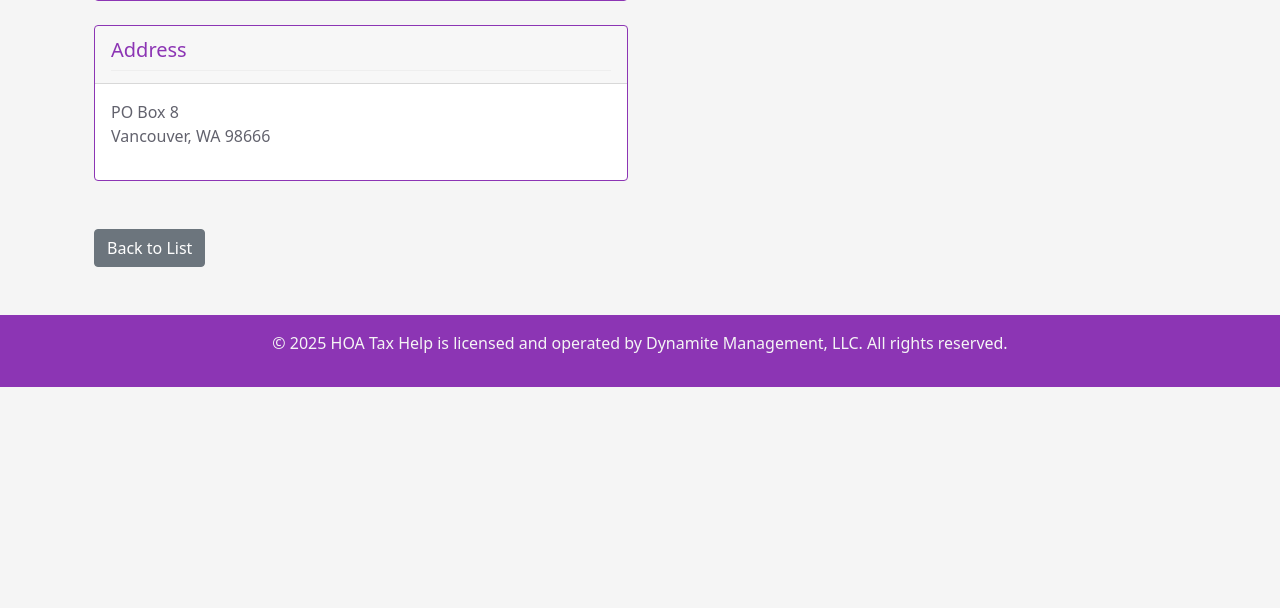
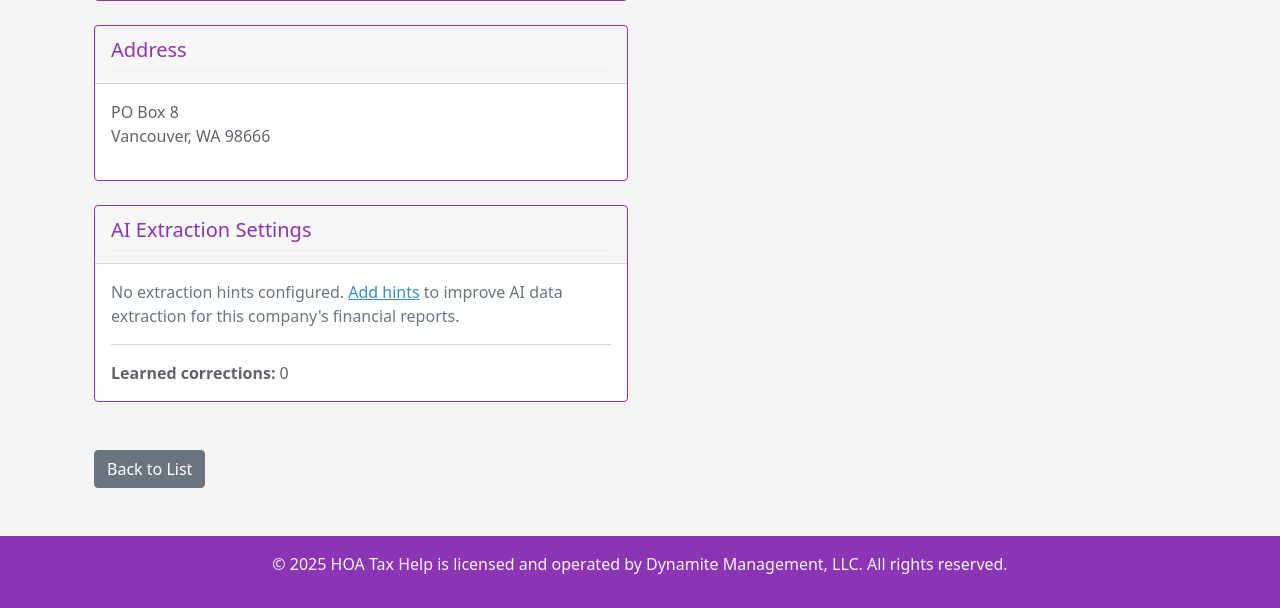
Before and after one commit to dougmclain/dynamite_tax, a Django app: page /management-companies/1/ in a window 1280 px wide. Shown: the part 443-1051 px from the top of the page. Before the commit the page ends 830 px from the top, so only its background shows below. Run offline with Django 4.2, Linux system fonts and the light colour scheme; a user stored in the database is signed in; data comes from the database, SQL or seed files in the repository; data that the repository does not hold is empty; parts of the project's set-up code (start-up, migrations or seed data) failed here and were passed over.

Commit message:
Add per-management-company AI extraction training with correction learning
Adds extraction_hints field to ManagementCompany and ExtractionCorrection
model to store past AI mistakes as training examples. The extraction prompt
now includes company-specific hints and learned corrections. When users
correct AI-extracted values and save, differences are automatically recorded
for future improvement.

Co-Authored-By: Claude Opus 4.6 (1M context) <noreply@anthropic.com>

```diff
--- a/tax_form/forms.py
+++ b/tax_form/forms.py
@@ -240,10 +240,15 @@ class ManagementCompanyForm(forms.ModelForm):
         fields = [
             'name', 'contact_person', 'email', 'phone',
             'address', 'city', 'state', 'zipcode',
-            'notes'
+            'extraction_hints', 'notes'
         ]
         widgets = {
             'notes': forms.Textarea(attrs={'rows': 3, 'class': 'form-control'}),
+            'extraction_hints': forms.Textarea(attrs={
+                'rows': 4,
+                'class': 'form-control',
+                'placeholder': 'e.g., Assessments labeled "Maintenance Fee Income". Reports use Budget/Actual columns — use Actual. Laundry income is under "Other Revenue".'
+            }),
         }
 
     def __init__(self, *args, **kwargs):
--- a/tax_form/models.py
+++ b/tax_form/models.py
@@ -20,6 +20,16 @@ class ManagementCompany(models.Model):
     state = models.CharField(max_length=100, blank=True, null=True)
     zipcode = models.CharField(max_length=20, blank=True, null=True)
     notes = models.TextField(blank=True, null=True)
+    extraction_hints = models.TextField(
+        blank=True,
+        default='',
+        help_text=(
+            "Hints for AI financial data extraction. Describe how this company formats "
+            "their financial reports, e.g.: 'Assessments are labeled Maintenance Fee Income. "
+            "Laundry income is under Other Revenue. Reports have Budget/Actual/Variance columns "
+            "— use the Actual column.'"
+        )
+    )
 
     class Meta:
         verbose_name = "Management Company"
@@ -678,7 +688,33 @@ class AssociationFilingStatus(models.Model):
         return f"{self.association.association_name} - {self.tax_year}: {status}, {invoice_status}"
 
 
-# Update tax_form/models.py to add the ManagementCompany model
-# and update the Association model
+class ExtractionCorrection(models.Model):
+    management_company = models.ForeignKey(
+        'ManagementCompany',
+        on_delete=models.CASCADE,
+        related_name='extraction_corrections'
+    )
+    field_name = models.CharField(max_length=100, help_text="The form field that was corrected")
+    ai_value = models.CharField(max_length=255, help_text="The value AI originally extracted")
+    corrected_value = models.CharField(max_length=255, help_text="The value the user corrected it to")
+    source_label = models.CharField(
+        max_length=255,
+        blank=True,
+        default='',
+        help_text="The label/line item name from the PDF that was misinterpreted (optional)"
+    )
+    notes = models.TextField(
+        blank=True,
+        default='',
+        help_text="Optional notes explaining the correction"
+    )
+    tax_year = models.IntegerField(help_text="Tax year of the financial data")
+    created_at = models.DateTimeField(auto_now_add=True)
 
-# Add this new model class
+    class Meta:
+        ordering = ['-created_at']
+        verbose_name = "Extraction Correction"
+        verbose_name_plural = "Extraction Corrections"
+
+    def __str__(self):
+        return f"{self.management_company.name}: {self.field_name} ({self.ai_value} -> {self.corrected_value})"
--- a/tax_form/templates/tax_form/management_company/detail.html
+++ b/tax_form/templates/tax_form/management_company/detail.html
@@ -61,6 +61,26 @@
                 </div>
             </div>
 
+            <div class="card mb-4">
+                <div class="card-header">
+                    <h2 class="h5 mb-0">AI Extraction Settings</h2>
+                </div>
+                <div class="card-body">
+                    {% if company.extraction_hints %}
+                        <p>{{ company.extraction_hints|linebreaks }}</p>
+                    {% else %}
+                        <p class="text-muted">No extraction hints configured. <a href="{% url 'management_company_update' pk=company.id %}">Add hints</a> to improve AI data extraction for this company's financial reports.</p>
+                    {% endif %}
+                    <hr>
+                    <p class="mb-0">
+                        <strong>Learned corrections:</strong> {{ corrections_count }}
+                        {% if corrections_count > 0 %}
+                            <small class="text-muted">(The AI uses these to avoid repeating past mistakes)</small>
+                        {% endif %}
+                    </p>
+                </div>
+            </div>
+
             {% if company.notes %}
                 <div class="card mb-4">
                     <div class="card-header">
--- a/tax_form/urls.py
+++ b/tax_form/urls.py
@@ -38,6 +38,7 @@ urlpatterns = [
     path('filing-status/<int:association_id>/<int:tax_year>/', filing_status.EditFilingStatusView.as_view(), name='edit_filing_status'),
     path('delete-financial-pdf/<int:financial_id>/', DeleteFinancialPDFView.as_view(), name='delete_financial_pdf'),
     path('extract-financial/', extract_financial.extract_financial_from_pdf, name='extract_financial'),
+    path('save-extraction-corrections/', extract_financial.save_extraction_corrections, name='save_extraction_corrections'),
 
     # Management Company URLs
     path('management-companies/', management_company.ManagementCompanyListView.as_view(), name='management_company_list'),
--- a/tax_form/views/extract_financial.py
+++ b/tax_form/views/extract_financial.py
@@ -83,6 +83,40 @@ IMPORTANT GUIDANCE:
 Return ONLY the JSON object, no other text."""
 
 
+def build_management_company_context(management_company):
+    """Build additional prompt context from management company hints and past corrections."""
+    sections = []
+
+    if management_company.extraction_hints:
+        sections.append(
+            f"MANAGEMENT COMPANY: {management_company.name}\n"
+            f"EXTRACTION HINTS FROM USER:\n{management_company.extraction_hints}"
+        )
+    else:
+        sections.append(f"MANAGEMENT COMPANY: {management_company.name}")
+
+    # Get recent corrections as few-shot training examples (limit to most recent 20)
+    corrections = management_company.extraction_corrections.order_by('-created_at')[:20]
+    if corrections.exists():
+        correction_lines = []
+        for c in corrections:
+            line = f'- Field "{c.field_name}": AI extracted "{c.ai_value}" but correct value was "{c.corrected_value}"'
+            if c.source_label:
+                line += f' (PDF label: "{c.source_label}")'
+            if c.notes:
+                line += f' — Note: {c.notes}'
+            correction_lines.append(line)
+
+        sections.append(
+            "PAST CORRECTIONS FOR THIS MANAGEMENT COMPANY (learn from these):\n"
+            "The following are past mistakes the AI made on this company's reports. "
+            "Use these to avoid repeating the same errors:\n"
+            + "\n".join(correction_lines)
+        )
+
+    return "\n\n".join(sections)
+
+
 def sanitize_extracted_data(data):
     sanitized = {}
     for field in AMOUNT_FIELDS:
@@ -125,6 +159,16 @@ def extract_financial_from_pdf(request):
     association_id = request.POST.get('association_id')
     tax_year = request.POST.get('tax_year')
 
+    management_company = None
+    if association_id:
+        from ..models import Association
+        try:
+            association = Association.objects.select_related('management_company').get(id=association_id)
+            if not association.is_self_managed and association.management_company:
+                management_company = association.management_company
+        except Association.DoesNotExist:
+            pass
+
     if association_id and tax_year:
         from ..models import Financial
         try:
@@ -135,6 +179,12 @@ def extract_financial_from_pdf(request):
             financial.financial_info_pdf.save(pdf_file.name, pdf_file, save=True)
         except Financial.DoesNotExist:
             pass
+
+    # Build the prompt — base + management company context if available
+    prompt = EXTRACTION_PROMPT
+    if management_company:
+        company_context = build_management_company_context(management_company)
+        prompt = prompt + "\n\n" + company_context
 
     # Call Claude API
     try:
@@ -161,7 +211,7 @@ def extract_financial_from_pdf(request):
                         },
                         {
                             "type": "text",
-                            "text": EXTRACTION_PROMPT,
+                            "text": prompt,
                         },
                     ],
                 }
@@ -183,6 +233,7 @@ def extract_financial_from_pdf(request):
         return JsonResponse({
             'success': True,
             'data': sanitized,
+            'management_company_id': management_company.id if management_company else None,
         })
 
     except anthropic.APIError as e:
@@ -200,3 +251,47 @@ def extract_financial_from_pdf(request):
         return JsonResponse({
             'error': f'An error occurred: {str(e)}'
         }, status=500)
+
+
+@login_required
+@require_POST
+def save_extraction_corrections(request):
+    """Save corrections when user modifies AI-extracted values before saving."""
+    try:
+        data = json.loads(request.body)
+    except json.JSONDecodeError:
+        return JsonResponse({'error': 'Invalid JSON'}, status=400)
+
+    management_company_id = data.get('management_company_id')
+    corrections = data.get('corrections', [])
+    tax_year = data.get('tax_year')
+
+    if not management_company_id or not corrections or not tax_year:
+        return JsonResponse({'error': 'Missing required fields'}, status=400)
+
+    from ..models import ManagementCompany, ExtractionCorrection
+
+    try:
+        management_company = ManagementCompany.objects.get(id=management_company_id)
+    except ManagementCompany.DoesNotExist:
+        return JsonResponse({'error': 'Management company not found'}, status=404)
+
+    created_count = 0
+    for correction in corrections:
+        field_name = correction.get('field_name', '')
+        ai_value = str(correction.get('ai_value', ''))
+        corrected_value = str(correction.get('corrected_value', ''))
+
+        if not field_name or ai_value == corrected_value:
+            continue
+
+        ExtractionCorrection.objects.create(
+            management_company=management_company,
+            field_name=field_name,
+            ai_value=ai_value,
+            corrected_value=corrected_value,
+            tax_year=tax_year,
+        )
+        created_count += 1
+
+    return JsonResponse({'success': True, 'corrections_saved': created_count})
--- a/tax_form/views/management_company.py
+++ b/tax_form/views/management_company.py
@@ -29,6 +29,7 @@ class ManagementCompanyDetailView(LoginRequiredMixin, DetailView):
         context = super().get_context_data(**kwargs)
         # Add associations to context
         context['associations'] = self.object.associations.all().order_by('association_name')
+        context['corrections_count'] = self.object.extraction_corrections.count()
         return context
 
 class ManagementCompanyCreateView(LoginRequiredMixin, CreateView):
```
Also changed, not shown: static/js/extract_financial.js (+83 -11 lines), tax_form/admin.py (+24 -2 lines), tax_form/templates/tax_form/management_company/form.html (+12 -0 lines), tax_form/migrations/0027_add_extraction_hints_and_corrections.py (added), 1 other file.
